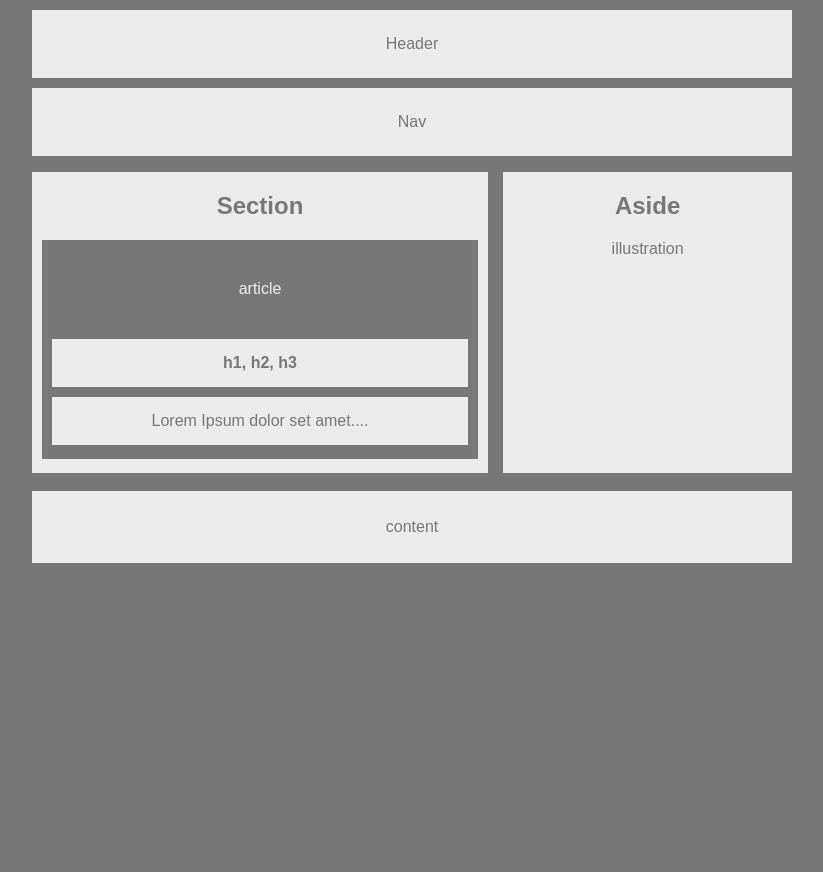
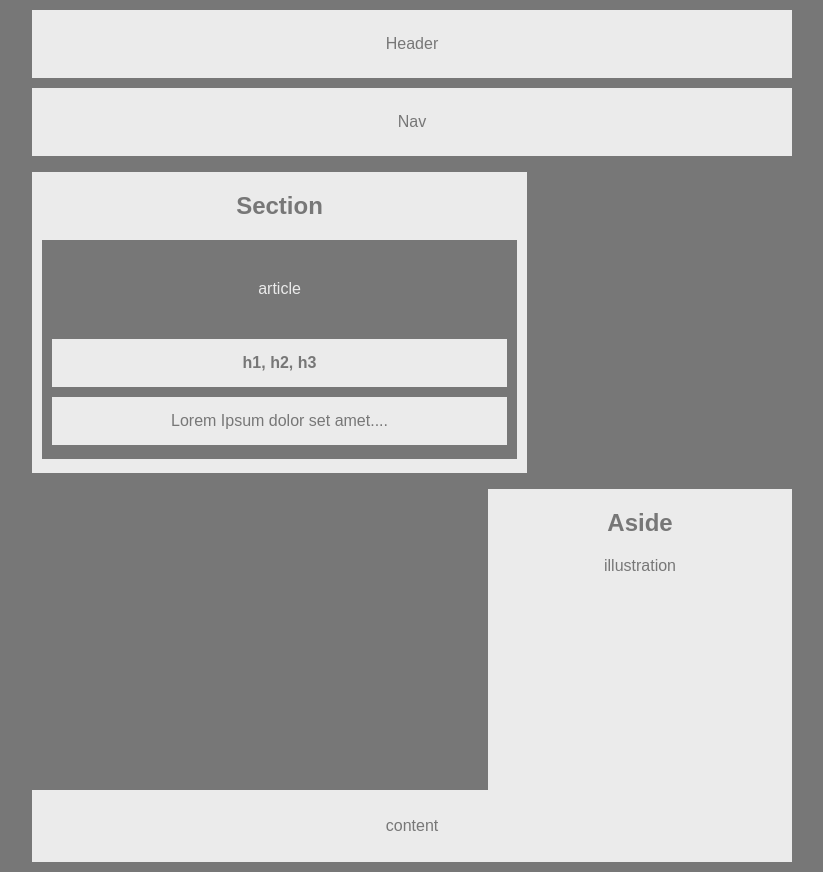
Before and after one commit to amit8001/HW-Wireframe, a plain HTML site: page index.html in a window 1280 px wide. Shown: the whole page, without its empty margins (228-1051 px from the left). Before the commit the page ends 800 px from the top, so only its background shows below. Drawn offline with Linux system fonts and the light colour scheme.

Commit message:
Modified the section width to be represented in pixels equalling to 495px

```diff
--- a/style.css
+++ b/style.css
@@ -16,7 +16,7 @@ body header, body nav {
 }
 section {
     background-color: #ebebeb;
-    width: 60%;
+    width: 495px;
     color: #777;
     text-align: center;
     float: left;
@@ -25,7 +25,7 @@ section {
 }
 aside {
     background-color: #ebebeb;
-    width: 38%;
+    width: 40%;
     color: #777;
     text-align: center;
     float: right;
```
